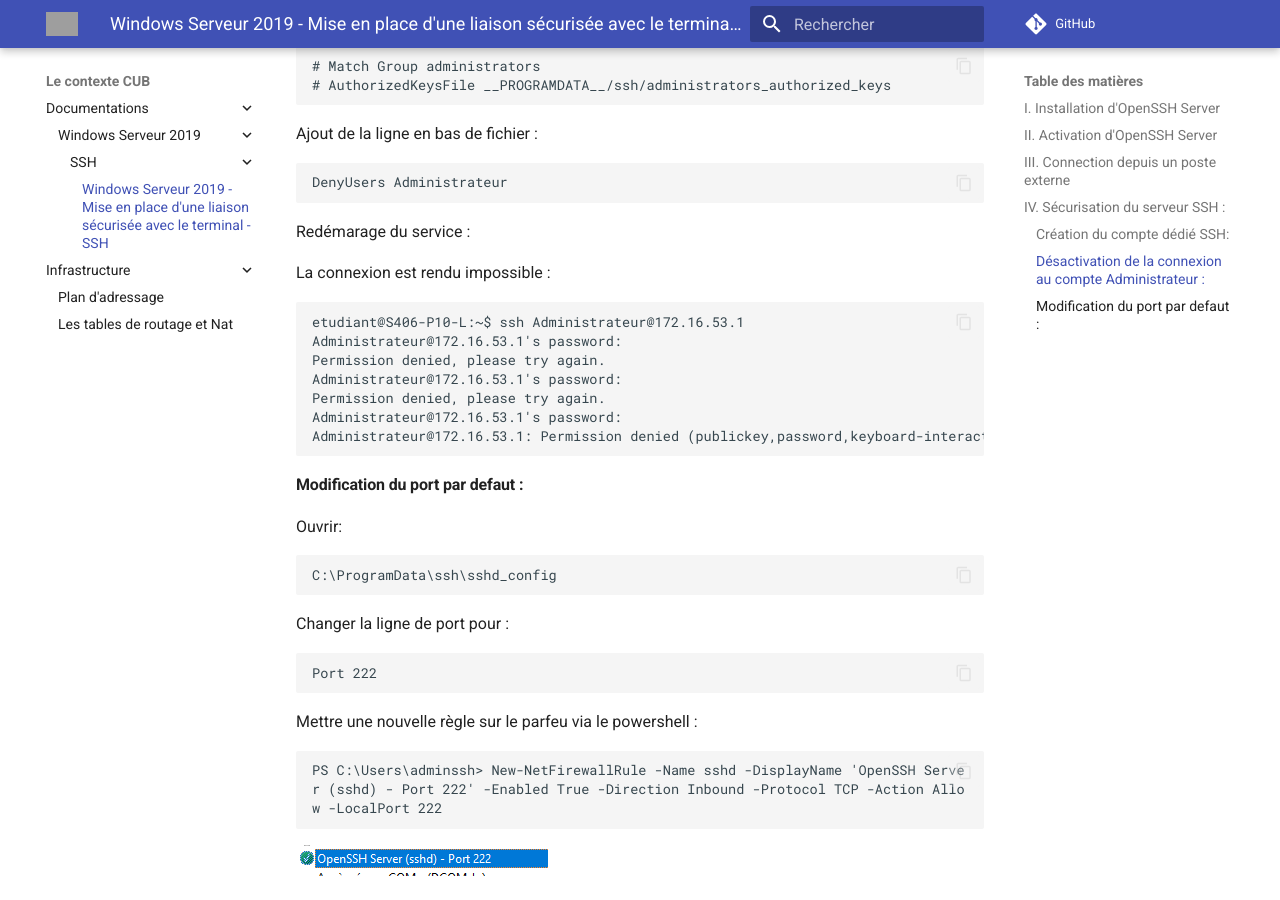
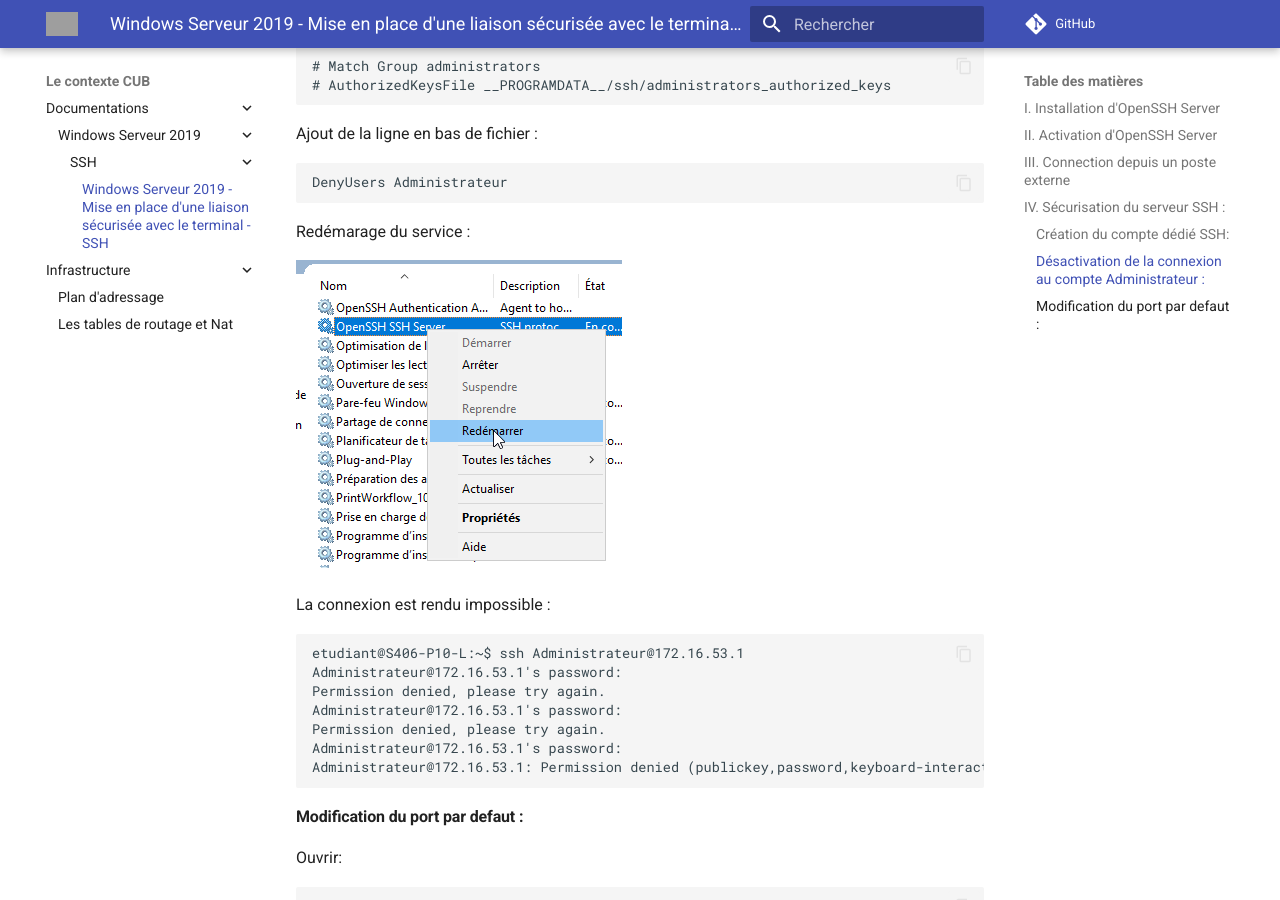
Before and after one commit to LibGR/CUBCalifornieDocs, an MkDocs documentation site: the page built from docs/Documentations/Windows Serveur 2019/SSH/CUB - AdminSys - Fiche de proc.md, in a window 1280 px wide and 900 px high, scrolled down 2633 px. Built offline with MkDocs 1.6.1 and Material for MkDocs 9.7.7, drawn with Linux system fonts in a browser that asks for light colours; comment, search, counter and statistics services are not loaded; grey boxes are pictures that could not be loaded.

Commit message:
IMMMMMAAAAAAAAAGGGGGEE

```diff
--- a/docs/Documentations/Windows Serveur 2019/SSH/CUB - AdminSys - Fiche de proc.md
+++ b/docs/Documentations/Windows Serveur 2019/SSH/CUB - AdminSys - Fiche de proc.md
@@ -65,7 +65,7 @@
 
 Redémarage du service :
 
-[](../../../media/doc/W19S/SSH/CUB-AdminSys-Fichede.png)
+![](../../../media/doc/W19S/SSH/CUB-AdminSys-Fichede.png)
 
 La connexion est rendu impossible :
 
```
